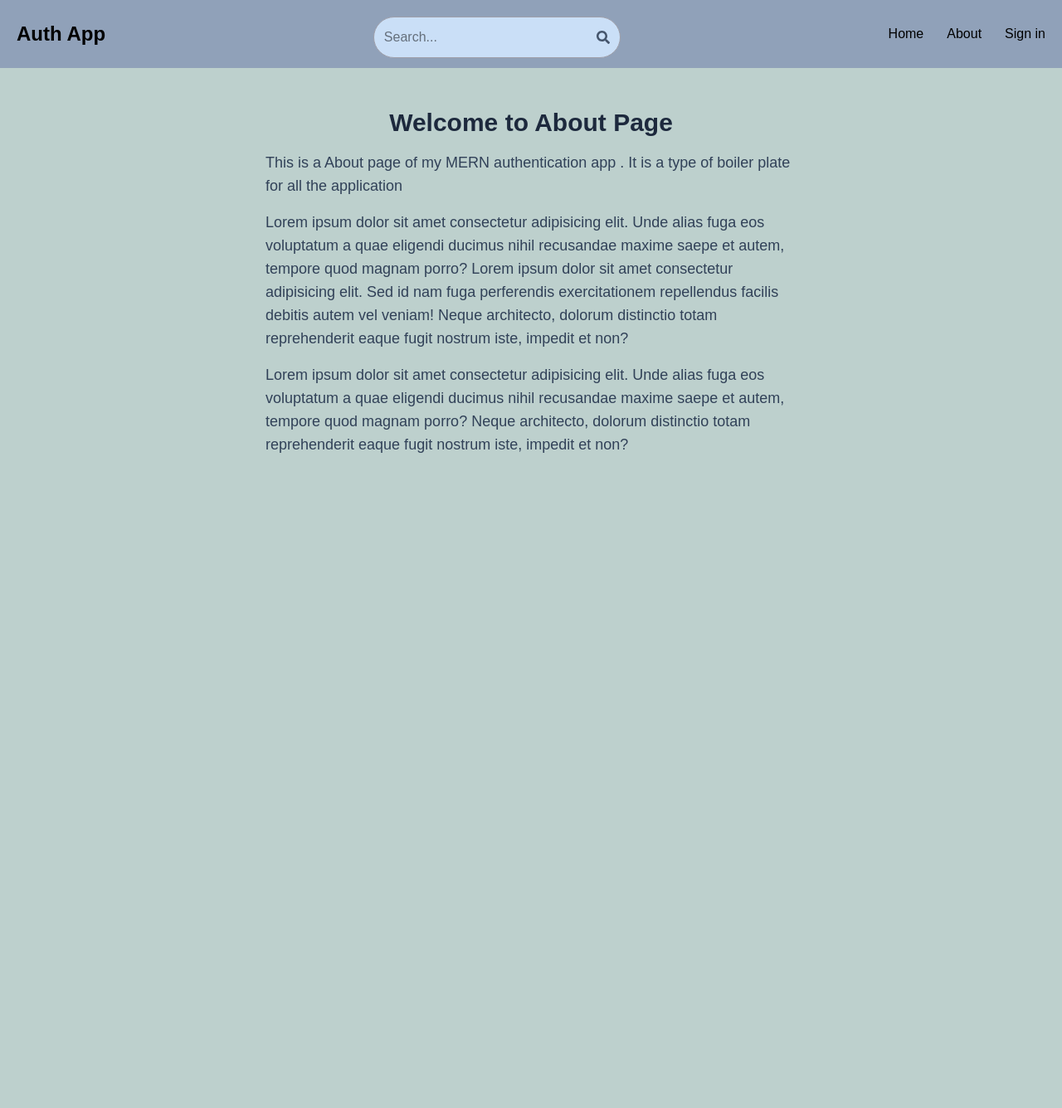
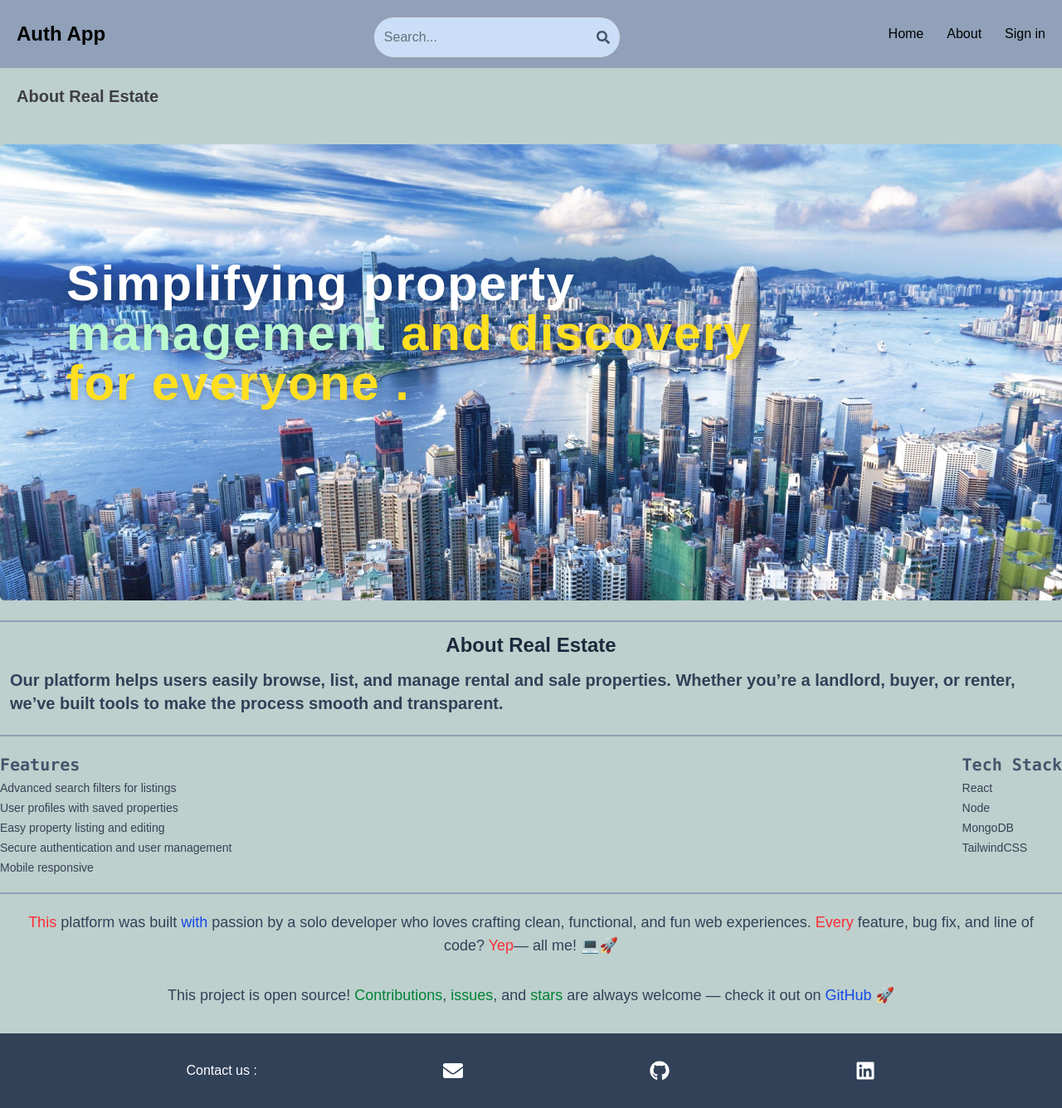
Before and after one commit to deepanshurwt06/Hello-Home, a React (Vite) app in the folder client/: page /about in a window 1280 px wide. Shown: the whole page at 83% size. Before the commit the page ends 800 px from the top, so only its background shows below. Built offline with nearby package versions, Linux system fonts and the light colour scheme; no server answers.

Commit message:
completed about page

```diff
--- a/client/index.html
+++ b/client/index.html
@@ -7,8 +7,8 @@
   <meta name="viewport" content="width=device-width, initial-scale=1.0" />
   <title>Vite + React</title>
   <link rel="preconnect" href="https://fonts.googleapis.com">
-  <link rel="preconnect" href="https://fonts.gstatic.com" crossorigin>
-  <link href="https://fonts.googleapis.com/css2?family=Inter:ital,opsz,wght@0,14..32,100..900;1,14..32,100..900&family=Lato:ital,wght@0,100;0,300;0,400;0,700;0,900;1,100;1,300;1,400;1,700;1,900&family=Press+Start+2P&family=Roboto:ital,wght@0,100..900;1,100..900&display=swap" rel="stylesheet">
+<link rel="preconnect" href="https://fonts.gstatic.com" crossorigin>
+<link href="https://fonts.googleapis.com/css2?family=Lilita+One&display=swap" rel="stylesheet">
 </head>
 
 <body>
--- a/client/src/pages/About.jsx
+++ b/client/src/pages/About.jsx
@@ -1,10 +1,107 @@
+import aboutBg from "../assets/aboutbg.jpg";
+import { FaGithub, FaLinkedin, FaEnvelope } from "react-icons/fa";
 export default function About() {
-    return (
-        <div className="px-4 py-12 max-w-2xl mx-auto">
-        <h1 className="text-center font-bold text-3xl mb-4 text-slate-800">Welcome to  About Page</h1>
-        <p className="mb-4 text-lg text-slate-700">This is a About page of my MERN authentication app . It is a type of boiler plate for all the application </p>
-       <p className="mb-4 text-lg text-slate-700">Lorem ipsum dolor sit amet consectetur adipisicing elit. Unde alias fuga eos voluptatum a quae eligendi ducimus nihil recusandae maxime saepe et autem, tempore quod magnam porro? Lorem ipsum dolor sit amet consectetur adipisicing elit. Sed id nam fuga perferendis exercitationem repellendus facilis debitis autem vel veniam! Neque architecto, dolorum distinctio totam reprehenderit eaque fugit nostrum iste, impedit et non?</p>
-       <p className="mb-4 text-lg text-slate-700">Lorem ipsum dolor sit amet consectetur adipisicing elit. Unde alias fuga eos voluptatum a quae eligendi ducimus nihil recusandae maxime saepe et autem, tempore quod magnam porro? Neque architecto, dolorum distinctio totam reprehenderit eaque fugit nostrum iste, impedit et non?</p>
+  return (
+    <div>
+      <h1 className="text-xl text-zinc-700 p-5 font-bold">About Real Estate</h1>
+
+      <div className="relative w-full h-[550px] my-6">
+        <img
+          src={aboutBg}
+          alt="About us"
+          className="w-full h-full object-cover rounded-md mb-6"
+        />
+        <h1 className="absolute top-1/4 left-4 sm:left-20 font-bold text-4xl sm:text-6xl font-popins tracking-wide text-yellow-300 drop-shadow-lg ">
+          {" "}
+          <span className="text-white">Simplifying property</span> <br />{" "}
+          <span className="text-green-200">management</span> and discovery <br /> for everyone .
+        </h1>
+      </div>
+      <div className=" w-full border-t-2 text-slate-400 border-b-2 ">
+        <div className="max-w-7xl mx-auto  text-xl p-3 flex flex-col   ">
+          <h1 className="text-2xl font-semibold font-popins text-slate-800 text-center pb-3">
+            About Real Estate
+          </h1>
+          <h1 className="font-semibold text-slate-700 mb-3">
+            Our platform helps users easily browse, list, and manage rental and
+            sale properties. Whether you’re a landlord, buyer, or renter, we’ve
+            built tools to make the process smooth and transparent.
+          </h1>
+        </div>
+      </div>
+
+      <div className="border-b-2 text-slate-400 my-5">
+        <div className=" flex justify-between max-w-7xl mx-auto pb-5">
+          <div className="">
+            <h1 className="text-xl text-slate-600 font-mono pb-1 font-semibold">
+              Features
+            </h1>
+            <ul className="flex flex-col gap-1 text-gray-700 text-sm cursor-pointer">
+              <li> Advanced search filters for listings</li>
+              <li> User profiles with saved properties</li>
+              <li> Easy property listing and editing</li>
+              <li> Secure authentication and user management</li>
+              <li> Mobile responsive</li>
+            </ul>
+          </div>
+          <div>
+            <h1 className="text-xl text-slate-600 font-mono pb-1 font-semibold">
+              Tech Stack
+            </h1>
+            <ul className="flex flex-col gap-1 text-gray-700 text-sm cursor-pointer">
+              <li>React</li>
+              <li>Node</li>
+              <li>MongoDB</li>
+              <li>TailwindCSS</li>
+            </ul>
+          </div>
+        </div>
+      </div>
+
+      <p className="text-slate-700 text-lg mt-4 px-8 text-center">
+        <span className="text-red-500">This</span> platform was built{" "}
+        <span className="text-blue-700">with</span> passion by a solo developer
+        who loves crafting clean, functional, and fun web experiences.{" "}
+        <span className="text-red-500">Every</span> feature, bug fix, and line
+        of code? <span className="text-red-500">Yep</span>— all me! 💻🚀
+      </p>
+
+      <p className="text-slate-700 text-lg p-8 text-center">This project is open source! <span className="text-green-700">Contributions</span>, <span className="text-green-700">issues</span>, and <span className="text-green-700">stars</span> are always welcome — check it out on {' '}
+         <a href="https://github.com/deepanshurwt06/estate-management" target="_blank" rel="noopener noreferrer" >
+
+         <span className="text-blue-700 hover:underline cursor-pointer"> GitHub </span>🚀
+
+         </a>
+
+     </p>
+
+      <div className="w-full h-[90px] bg-slate-700 ">
+
+        <div className="  flex justify-evenly items-center h-full">
+          <h1 className="text-white text-md ">Contact us :</h1>
+          <a
+            href="mailto:uprisingnoob006@gmail.com"
+            target="_blank"
+            rel="noopener noreferrer"
+          >
+            <FaEnvelope className="text-2xl text-white hover:text-blue-600 transition duration-300 "/>
+          </a>
+          <a
+            href="https://github.com/deepanshurwt06"
+            target="_blank"
+            rel="noopener noreferrer"
+          >
+            <FaGithub className="text-2xl text-white hover:text-blue-600 transition duration-300 "/>
+          </a>
+          <a
+            href="https://www.linkedin.com/in/deepanshu-rawat06/"
+            target="_blank"
+            rel="noopener noreferrer"
+          >
+            <FaLinkedin className="text-2xl text-white hover:text-blue-600 transition duration-300 "/>
+          </a>
+        </div>
+      </div>
     </div>
-    )
+  );
 }
--- a/client/tailwind.config.js
+++ b/client/tailwind.config.js
@@ -4,7 +4,11 @@ import lineClamp from '@tailwindcss/line-clamp'
 export default {
   content: ['./index.html', './src/**/*.{js,ts,jsx,tsx}'],
   theme: {
-    extend: {},
+    extend: {
+      fontFamily: {
+        lilita: ["Lilita One", "sans-serif"],
+      },
+    },
   },
   plugins: [lineClamp],
 }
```
Also changed, not shown: client/src/assets/aboutbg.jpg (added).
